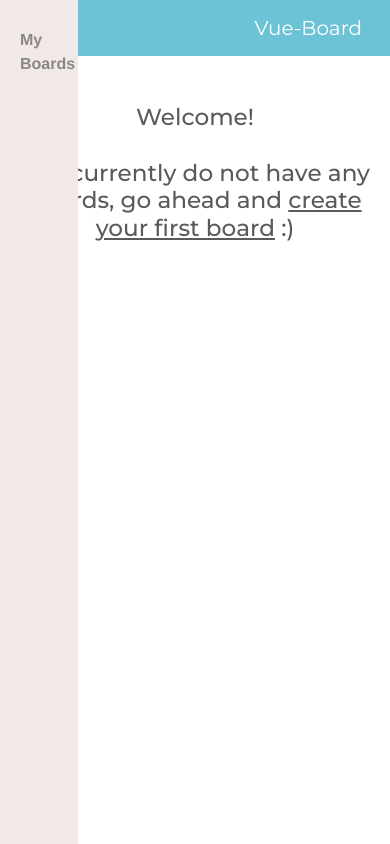
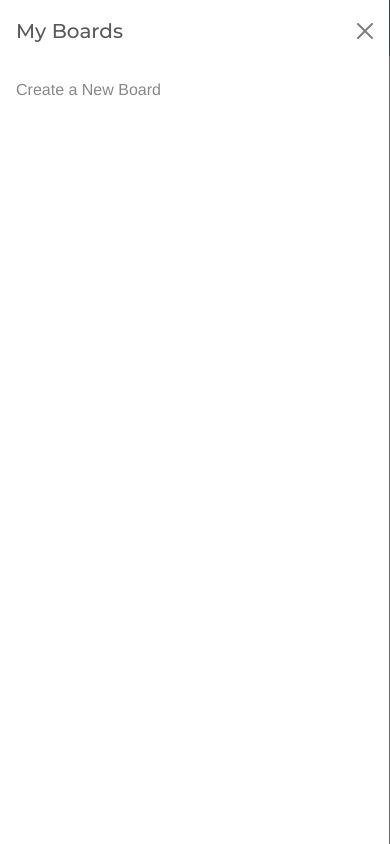
Before and after one commit to torrizing/vue2-kanban-board, a Vue app: page /#/ in a window 390 px wide. Both pictures are taken after a click on the button 25 px from the left and 28 px from the top of the page. Built offline with nearby package versions, Linux system fonts and the light colour scheme.

Commit message:
Added mobile responsitivity
For task lanes and changed side nav to bootstrap's side nav

```diff
--- a/src/components/board.vue
+++ b/src/components/board.vue
@@ -31,17 +31,21 @@
     <!-- Tasklanes -->
     <div class="row">
 
-        <div class="col">
+        <div class="col-lg-4 col-md-6 col-xs-12">
             <taskLane laneId="todo" title="To-Do" bgColor="bg-info" btnColor="btn-info" :items="allItems.todo.items" :maxCard="allItems.todo.maxCard" :boardId="boardId"></taskLane>
         </div>
 
-        <div class="col">
+        <div class="col-lg-4 col-md-6 col-xs-12">
             <taskLane laneId="progress" title="In Progress" bgColor="bg-warning" btnColor="btn-warning" :items="allItems.progress.items" :maxCard="allItems.progress.maxCard" :boardId="boardId"></taskLane>
         </div>
 
-        <div class="col">
+        <div class="col-lg-4 col-md-12 col-xs-12">
             <taskLane laneId="done" title="Done" bgColor="bg-primary" btnColor="btn-primary" :items="allItems.done.items" :maxCard="allItems.done.maxCard" :boardId="boardId"></taskLane>
         </div>
+
+        <!-- <div class="col" v-for="(value, key) in allItems" :key="key">
+            <taskLane :laneId="key" :title="value.cardTitle" bgColor="bg-primary" btnColor="btn-primary" :items="allItems[key].items" :maxCard="allItems.done.maxCard" :boardId="boardId"></taskLane>
+        </div> -->
 
     </div>
   </div>
--- a/src/components/home.vue
+++ b/src/components/home.vue
@@ -17,9 +17,23 @@
       </div>
     </div>
 
+    <!-- Side Nav Bar (Bootstrap) -->
+
+    <div class="offcanvas offcanvas-start" tabindex="-1" id="offcanvasWithBackdrop" aria-labelledby="offcanvasWithBackdropLabel">
+      <div class="offcanvas-header">
+        <h5 class="offcanvas-title" id="offcanvasWithBackdropLabel">My Boards</h5>
+        <button type="button" class="btn-close text-reset" data-bs-dismiss="offcanvas" aria-label="Close"></button>
+      </div>
+      <div class="offcanvas-body">
+        <p><span style="margin-left:auto;"> <font-awesome-icon class="addNewBoardIcon" icon="fa-solid fa-plus" data-bs-toggle="modal" data-bs-target="#newBoardModal"/></span> Create a New Board</p>
+      </div>
+    </div>
+
     <nav class="navbar navbar-expand-lg navbar-dark bg-info">
       <div class="container-fluid d-flex">
-      <button class="btn btn-info" type="submit" @click="openSideNav()"><font-awesome-icon icon="fa-solid fa-bars" /></button>
+      <!-- <button class="btn btn-info" type="submit" @click="openSideNav()"><font-awesome-icon icon="fa-solid fa-bars" /></button> -->
+
+      <button class="btn btn-info" type="submit" data-bs-toggle="offcanvas" data-bs-target="#offcanvasWithBackdrop" aria-controls="offcanvasWithBackdrop"><font-awesome-icon icon="fa-solid fa-bars" /></button>
 
 
         <!-- <button class="navbar-toggler" type="button" data-bs-toggle="collapse" data-bs-target="#navbarColor01" aria-controls="navbarColor01" aria-expanded="false" aria-label="Toggle navigation">
--- a/src/components/taskLane.vue
+++ b/src/components/taskLane.vue
@@ -4,17 +4,18 @@
 
             <div class="card-header d-flex">
                 <h5 class="text-white mt-2">{{ title }}</h5>
-                <!-- <span style="margin-left:auto" class="text-white mt-2 editCardIcon"><font-awesome-icon icon="fa-solid fa-ellipsis" /></span> -->
+
+                <!-- Edit Card Button -->
                 <button type="button" class="btn editCardClass" style="margin-left:auto" data-bs-toggle="modal" data-bs-target="#editCardModal"><font-awesome-icon icon="fa-solid fa-ellipsis" /></button>
-                <!-- <button type="button" class="btn btn-secondary" title="" data-bs-container="body" data-bs-toggle="popover" data-bs-placement="bottom" data-bs-content="Vivamus sagittis lacus vel augue laoreet rutrum faucibus." data-bs-original-title="Popover Title">Bottom</button> -->
 
-                <div :data-bs-whatever="laneId" class="modal" id="editCardModal" data-bs-backdrop="static" data-bs-keyboard="false" tabindex="-1" aria-labelledby="staticBackdropLabel" aria-hidden="true">
+                <!-- Edit Card Dialog -->
+                <div class="modal" id="editCardModal" data-bs-backdrop="static" data-bs-keyboard="false" tabindex="-1" aria-labelledby="staticBackdropLabel" aria-hidden="true">
                     <div class="modal-dialog" role="document">
                         <div class="modal-content">
                         <div class="modal-header">
                             <h5 class="modal-title">Edit Card ({{title}})</h5>
                             <button type="button" class="btn-close" data-bs-dismiss="modal" aria-label="Close">
-                            <span aria-hidden="true"></span>
+                                <span aria-hidden="true"></span>
                             </button>
                         </div>
                         <div class="modal-body">
@@ -36,6 +37,7 @@
             </div>
 
             <div class="card-body">
+
                 <!-- "Add a Card" button -->
                 <button type="button" class="btn addCardBtn" :class="btnColor" data-bs-toggle="modal" data-bs-target="#addCardModal" @click="addNewCard()"><font-awesome-icon icon="fa-solid fa-plus" /><span class="ms-1">Add a Card</span></button>
 
@@ -49,16 +51,19 @@
         </div>
 
         <!-- Add a new card dialog -->
-        <div :data-bs-whatever="laneId" class="modal" id="addCardModal" data-bs-backdrop="static" data-bs-keyboard="false" tabindex="-1" aria-labelledby="staticBackdropLabel" aria-hidden="true">
+        <div class="modal" id="addCardModal" data-bs-backdrop="static" data-bs-keyboard="false" tabindex="-1" aria-labelledby="staticBackdropLabel" aria-hidden="true">
             <div class="modal-dialog" role="document">
                 <div class="modal-content">
                 <div class="modal-header">
-                    <h5 class="modal-title">Add a New Card ({{title}})</h5>
+                    <h5 class="modal-title">Add a New Card ({{laneId}})</h5>
                     <button type="button" class="btn-close" data-bs-dismiss="modal" aria-label="Close" @click="closeNewCard()">
                     <span aria-hidden="true"></span>
                     </button>
                 </div>
                 <div class="modal-body">
+                    {{title}}
+                    {{laneId}}
+                    {{maxCard}}
                     <form>
                     <div class="mb-3">
                         <label for="card-name" class="col-form-label">Title:</label>
@@ -131,6 +136,8 @@ export default ({
         createNewCard() {
             if (this.newCardTitle && this.newCardDesc) {
                 console.log(this.boardId)
+                console.log("createNewCard: ", this.laneId)
+
                 this.$store.commit('addItem', {
                     text: {boardId: this.boardId, laneId: this.laneId, newCardTitle: this.newCardTitle, newCardDesc: this.newCardDesc},
                 })
```
Also changed, not shown: src/store.js (+9 -0 lines).
